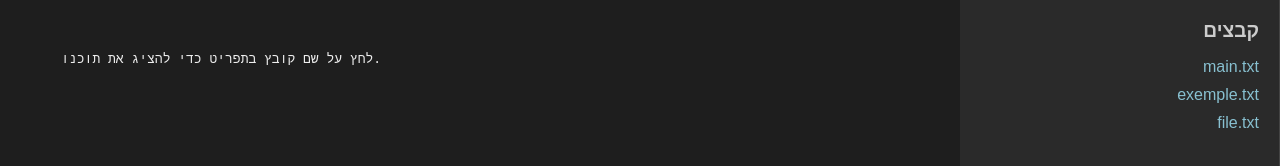
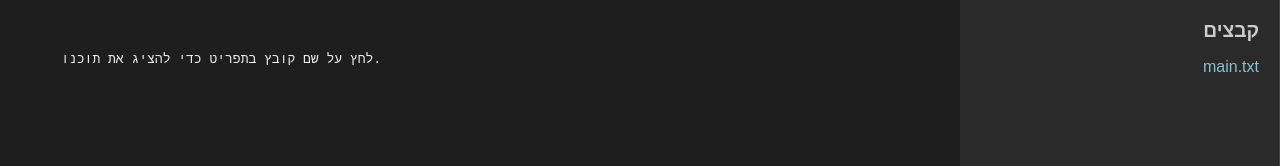
Before and after one commit to yedist/pyprinty, a plain HTML site: page index.html in a window 1280 px wide. Shown: the top 166 px of the page. Drawn offline with Linux system fonts and the light colour scheme.

Commit message:
pyprinty

```diff
--- a/index.html
+++ b/index.html
@@ -81,9 +81,7 @@
 
   <script>
     const files = [
-      "main.txt",
-      "exemple.txt",
-      "file.txt"
+      "main.txt"
     ];
 
     const fileList = document.getElementById("fileList");
```
Also changed, not shown: exemple.txt (deleted), file.txt (deleted), main.txt.
